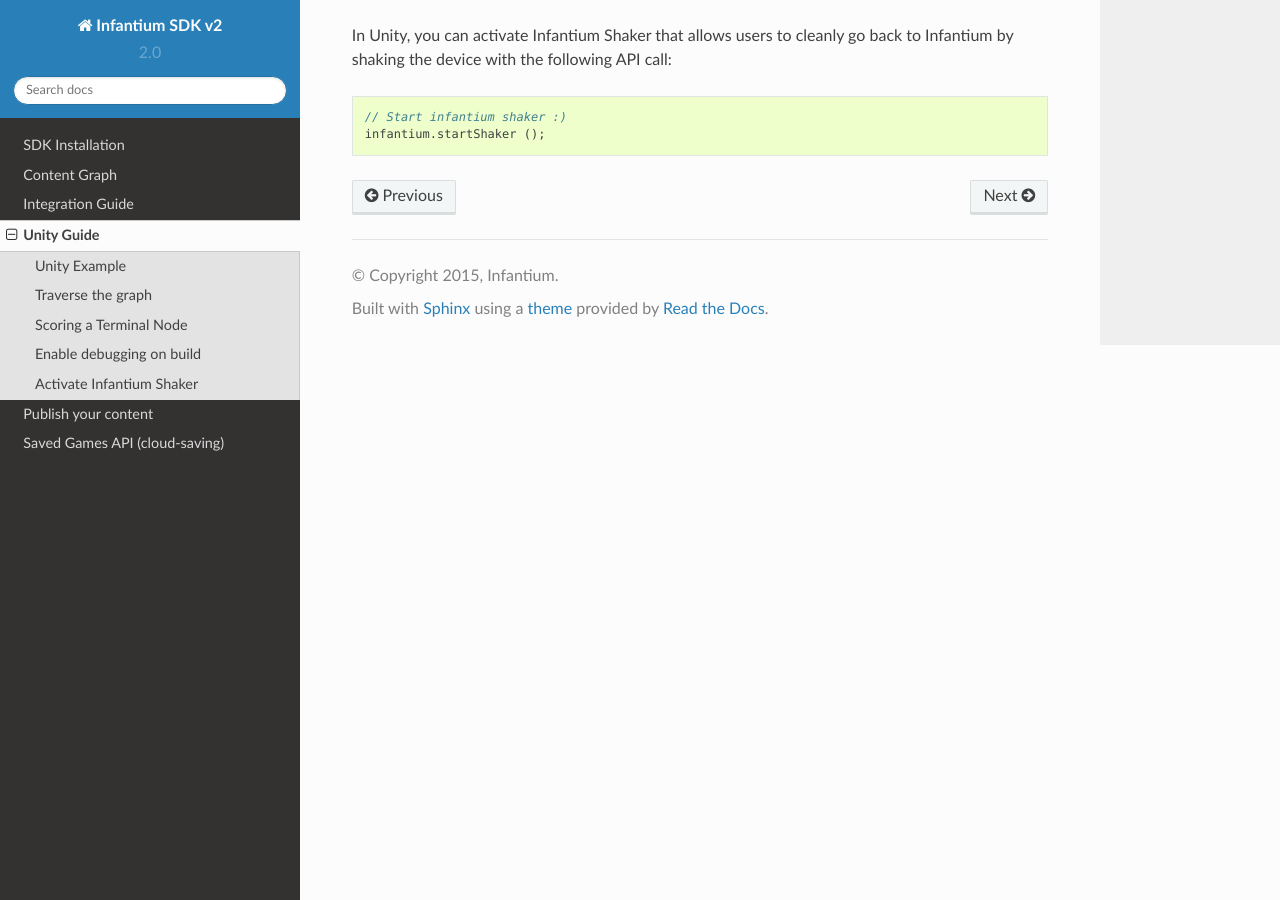
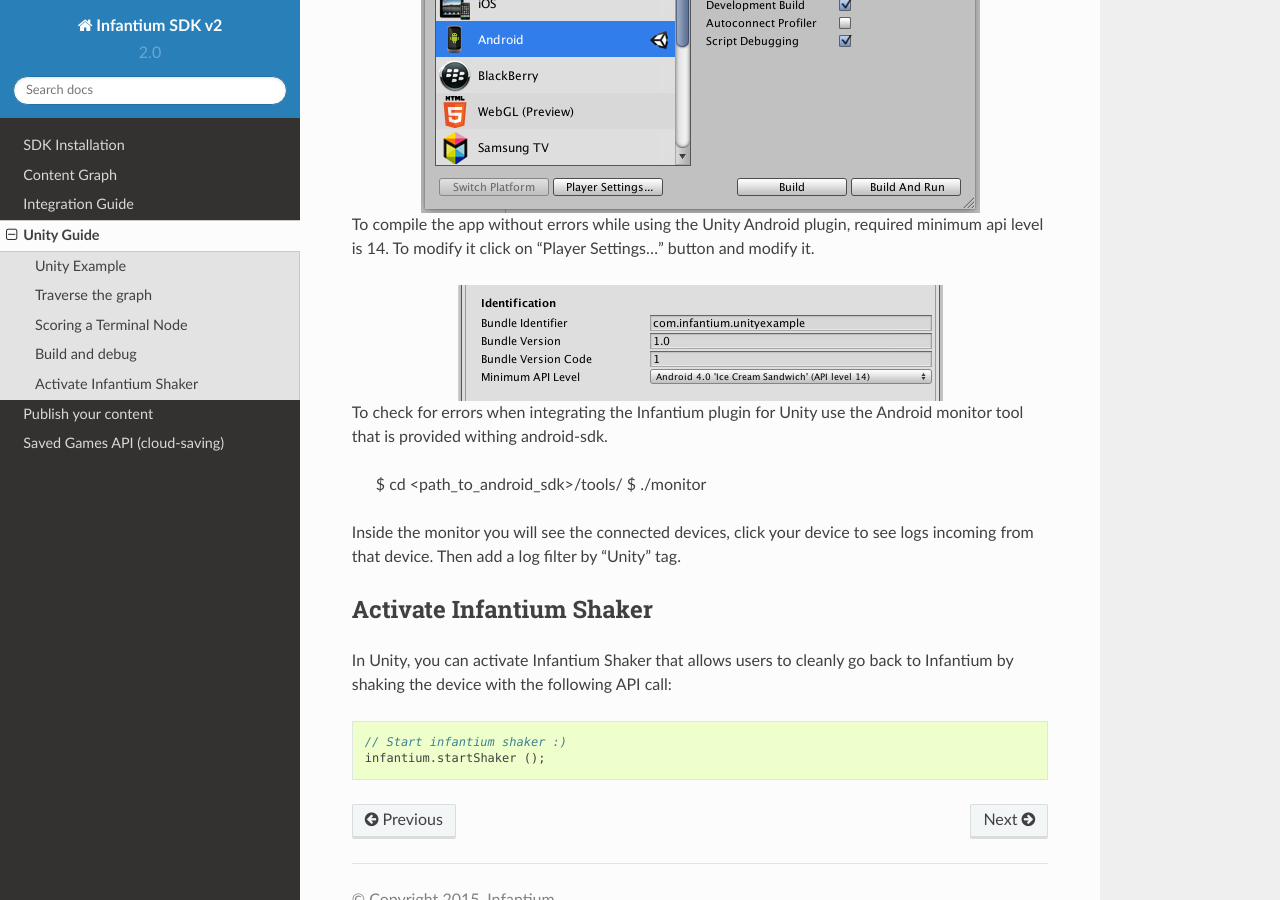
Before and after one commit to infantium/infantium-sdk2-docs, a Sphinx documentation site: the page built from docs/source/guide_unity.rst, in a window 1280 px wide and 900 px high, scrolled down 1529 px. Built offline with Sphinx 7.4.7 and the Read the Docs theme 2.0.0, drawn with Linux system fonts in a browser that asks for light colours; some of the changed text lies outside the part shown.

Commit message:
Moar docs

```diff
--- a/docs/source/guide_unity.rst
+++ b/docs/source/guide_unity.rst
@@ -2,6 +2,8 @@
 ===========
 Unity Guide
 ===========
+
+This guide covers specific integration aspects for Unity developers. Please refer to main guide for full process covering.
 
 Unity Example
 '''''''''''''
@@ -42,23 +44,29 @@
 	// Evaluate the terminal node
 	infantium.evaluate ();
 
-Enable debugging on build
-'''''''''''''''''''''''''
+Build and debug
+'''''''''''''''
 
 To make the integration process we encourage developers to enable Development build when targeting the app for Android devices. This extends the android logcat with
 helpful info with trace for errors on SDK2 Android bridge.
 
 .. image:: _static/unity_build.png
-   :scale: 50 %
    :alt: Remember to check Script Debugging and Development Build
    :align: center
 
 To compile the app without errors while using the Unity Android plugin, required minimum api level is 14. To modify it click on "Player Settings..." button and modify it.
 
 .. image:: _static/min_api_level.png
-   :scale: 50 %
    :alt: Minimum API Level must be 14
    :align: center
+
+
+To check for errors when integrating the Infantium plugin for Unity use the Android monitor tool that is provided withing android-sdk.
+
+	$ cd <path_to_android_sdk>/tools/
+	$ ./monitor
+
+Inside the monitor you will see the connected devices, click your device to see logs incoming from that device. Then add a log filter by "Unity" tag.
 
 Activate Infantium Shaker
 '''''''''''''''''''''''''
```
